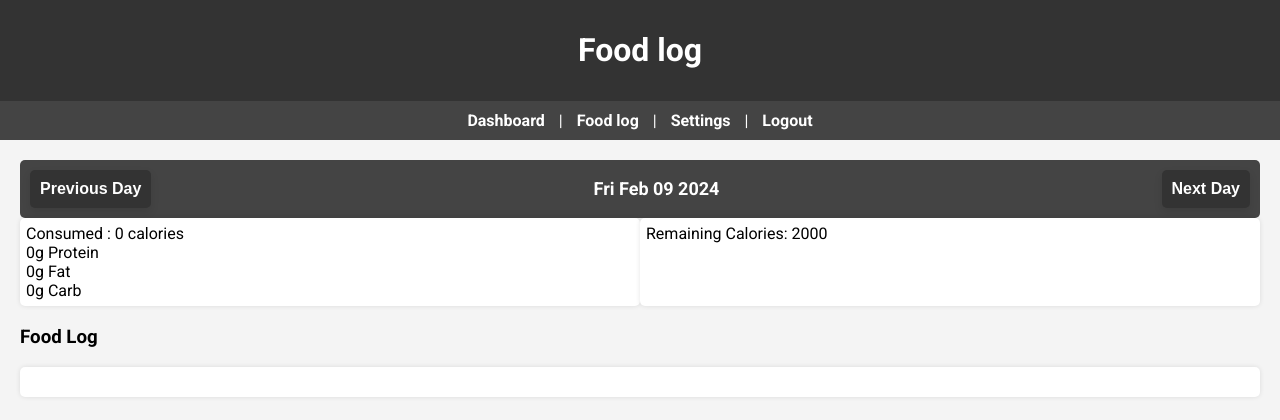
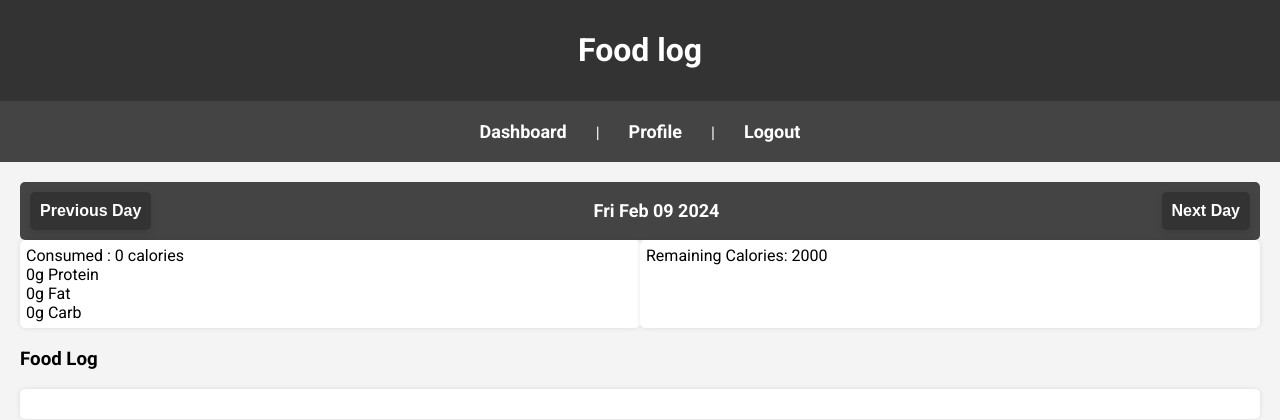
Before and after one commit to a-gohar/caloricology, a Django app: template base/templates/base/foodlog.html in a window 1280 px wide. Shown: the top 420 px of the page. Run offline with Django 3.2, Linux system fonts and the light colour scheme; the template is opened without the code that fills it, so the values that code supplies are empty.

Commit message:
Make screen changes

```diff
--- a/base/helpers.py
+++ b/base/helpers.py
@@ -24,7 +24,7 @@ def usda_api(query):
     if response.status_code == 200:
         data = response.json()
         res = []
-        for item in data["foods"][0:4]:
+        for item in data["foods"][0:6]:
             nutrients = item["foodNutrients"]
             res.append({"name": item["description"], "protein":  nutrients[0]["value"],
                        "fat":  nutrients[1]["value"], "carb":  nutrients[2]["value"],
--- a/base/static/foodstyles.css
+++ b/base/static/foodstyles.css
@@ -21,17 +21,16 @@
 
        nav {
            background-color: #444;
-           color: #fff;
-           padding: 10px;
+           padding: 20px;
            text-align: center;
        }
 
        nav a {
            color: #fff;
            text-decoration: none;
-           margin: 0 10px;
+           margin: 25px 25px 25px 25px;
            font-weight: bold;
-           font-size: 16px;
+           font-size: 18px;
        }
 
        #fab-container {
--- a/base/templates/base/dashboard.html
+++ b/base/templates/base/dashboard.html
@@ -18,9 +18,8 @@
         <h1>Dashboard</h1>
     </header>
     <nav>
-        <a href="dashboard">Dashboard</a> |
-        <a href="foodlog">Food log</a> |
-        <a href="settings">Settings</a> |
+        <a href="foodlog">Food Log</a> |
+        <a href="settings">Profile</a> |
         <a href="logout">Logout</a>
     </nav>
     <main>
--- a/base/templates/base/foodlog.html
+++ b/base/templates/base/foodlog.html
@@ -17,8 +17,7 @@
     <nav>
         <!-- Add navigation links or menu items relevant to your dashboard -->
         <a href="dashboard">Dashboard</a> |
-        <a href="foodlog">Food log</a> |
-        <a href="settings">Settings</a> |
+        <a href="settings">Profile</a> |
         <a href="logout">Logout</a>
     </nav>
     <main>
--- a/base/templates/base/settings.html
+++ b/base/templates/base/settings.html
@@ -19,13 +19,12 @@
 </head>
 <body>
     <header>
-        <h1>Your Calorie Tracking Dashboard</h1>
+        <h1>Profile</h1>
     </header>
     <nav>
         <!-- Add navigation links or menu items relevant to your dashboard -->
         <a href="dashboard">Dashboard</a> |
-        <a href="foodlog">Profile</a> |
-        <a href="settings">Settings</a> |
+        <a href="foodlog">Food Log</a> |
         <a href="logout">Logout</a>
     </nav>
 
```
